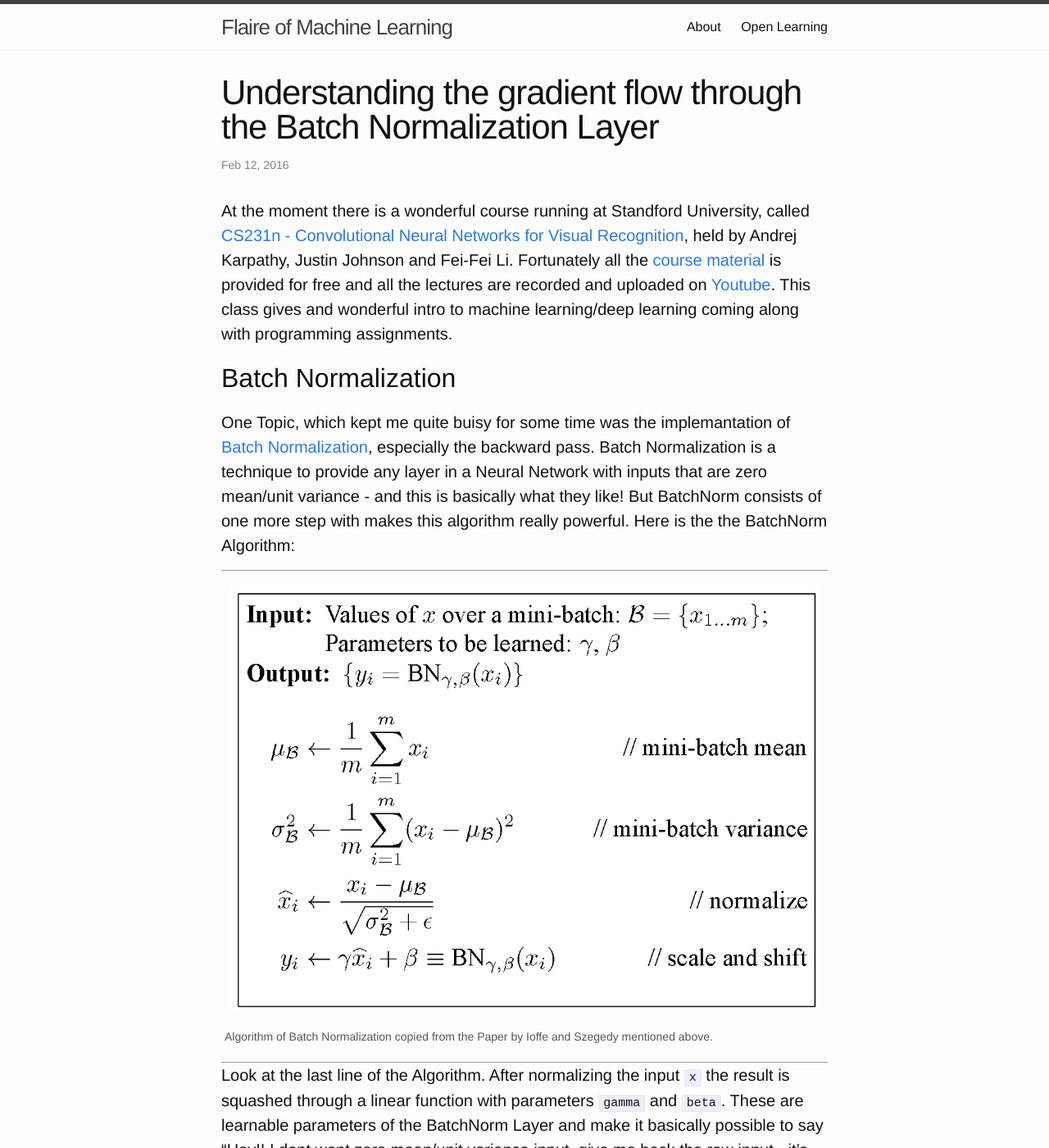
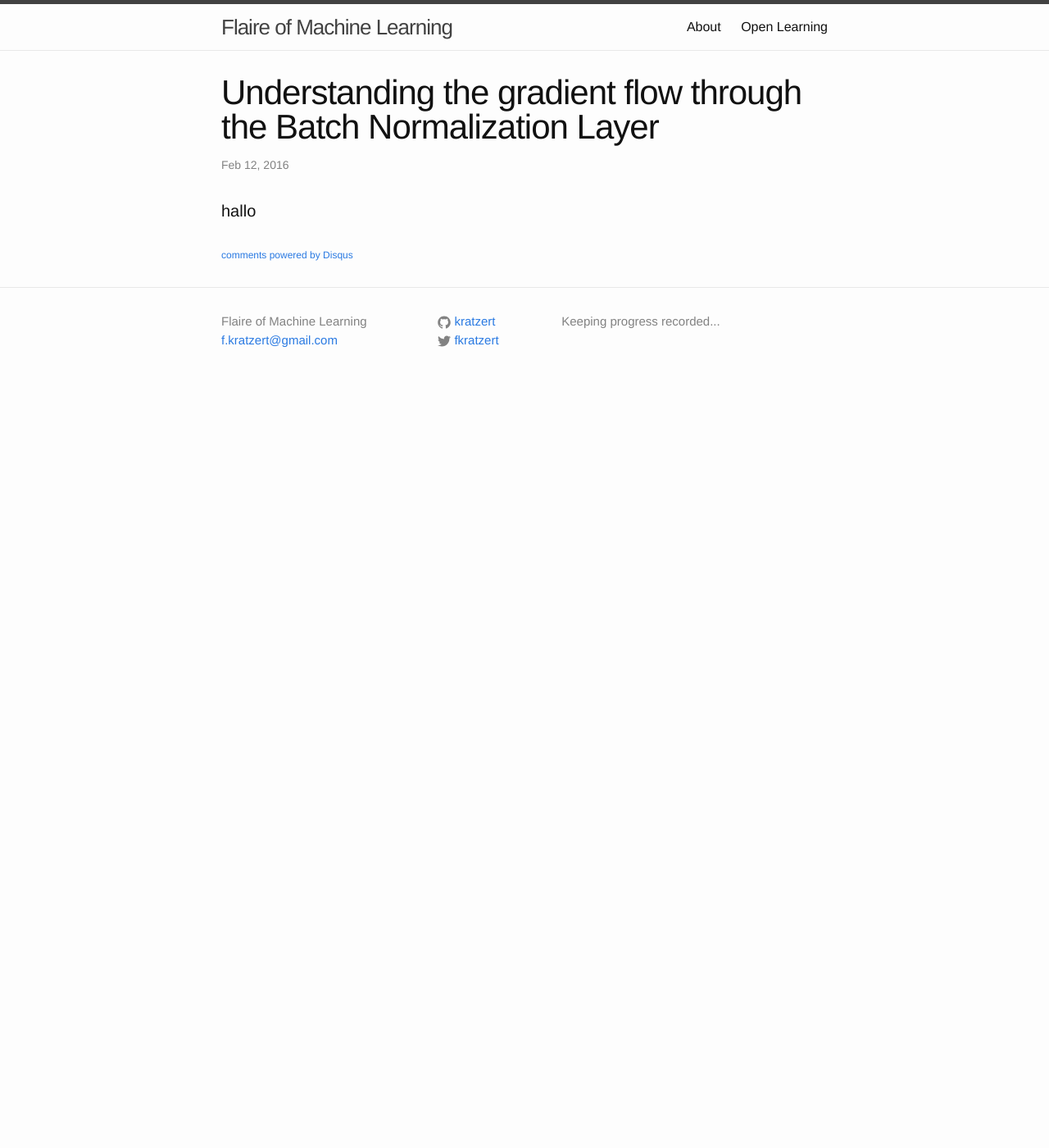
Before and after one commit to kratzert/kratzert.github.io, a Jekyll site: the page built from _posts/2016/2016-02-12-understanding-the-gradient-flow-through-the-batch-normalization-layer.markdown, in a window 1280 px wide and 1400 px high. Shown: the whole window at 82% size. Built offline with Jekyll 4.4.1, drawn with Linux system fonts in a browser that asks for light colours; comment, search, counter and statistics services are not loaded; some of the changed text lies outside the part shown.

Commit message:
bitte quadrat

```diff
--- a/_posts/2016/2016-02-12-understanding-the-gradient-flow-through-the-batch-normalization-layer.markdown
+++ b/_posts/2016/2016-02-12-understanding-the-gradient-flow-through-the-batch-normalization-layer.markdown
@@ -6,18 +6,4 @@ excerpt: "Describing the naive backward pass of the gradient through the BatchNo
 comments: true
 ---
 
-At the moment there is a wonderful course running at Standford University, called [CS231n - Convolutional Neural Networks for Visual Recognition](http://cs231n.stanford.edu/), held by Andrej Karpathy, Justin Johnson and Fei-Fei Li. Fortunately all the [course material](http://cs231n.stanford.edu/syllabus.html) is provided for free and all the lectures are recorded and uploaded on [Youtube](https://www.youtube.com/playlist?list=PLkt2uSq6rBVctENoVBg1TpCC7OQi31AlC). This class gives and wonderful intro to machine learning/deep learning coming along with programming assignments.
-
-## Batch Normalization
-
-One Topic, which kept me quite buisy for some time was the implemantation of [Batch Normalization](http://arxiv.org/abs/1502.03167), especially the backward pass. Batch Normalization is a technique to provide any layer in a Neural Network with inputs that are zero mean/unit variance - and this is basically what they like! But BatchNorm consists of one more step with makes this algorithm really powerful. Here is the the BatchNorm Algorithm:
-
-<div class="fig figcenter fighighlight">
-  <img src="/images/bn_backpass/bn_algorithm.PNG">
-  <div class="figcaption"><br> Algorithm of Batch Normalization copied from the Paper by Ioffe and Szegedy mentioned above.<br>
-  </div>
-</div>
-
-
-Look at the last line of the Algorithm. After normalizing the input `x` the result is squashed through a linear function with parameters `gamma` and `beta`. These are learnable parameters of the BatchNorm Layer and make it basically possible to say "Hey!! I dont want zero mean/unit variance input, give me back the raw input - it's better for me." If `gamma = sqrt(var(x))` and `beta = mean(x)`, the original activation is restored. This is, what makes BatchNorm really powerful in my opinion. We initialize the BatchNorm Parameters to transform the input to zero mean/unit variance distributions but during training they can learn that any other distribution might be better.
-Anyway, I don't want to spend to much time on explaining Batch Normalization. If you want to learn more about it, the [paper](http://arxiv.org/abs/1502.03167) is very well written and [here](https://youtu.be/gYpoJMlgyXA?list=PLkt2uSq6rBVctENoVBg1TpCC7OQi31AlC&t=3078) Andrej is explaining BatchNorm in class.
+hallo
```
